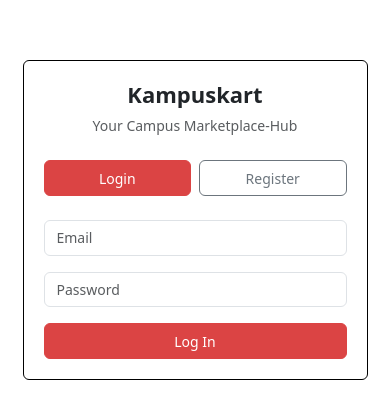
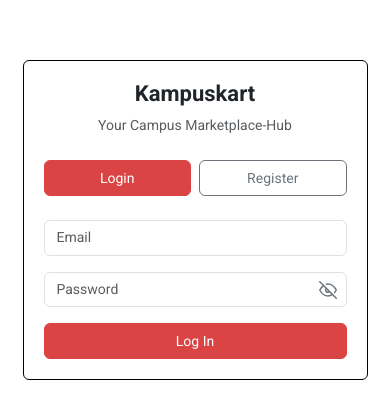
Before and after one commit to rnzel/k_kart, a React (Vite) app in the folder client/: page / in a window 390 px wide. Shown: the part 202-620 px from the top of the page. Built offline with nearby package versions, Linux system fonts and the light colour scheme; no server answers.

Commit message:
add icon to show password

```diff
--- a/client/index.html
+++ b/client/index.html
@@ -5,6 +5,9 @@
     <link rel="icon" type="image/svg+xml" href="/vite.svg" />
     <meta name="viewport" content="width=device-width, initial-scale=1.0" />
     <title>KampusKart</title>
+    <link rel="preconnect" href="https://fonts.googleapis.com">
+    <link rel="preconnect" href="https://fonts.gstatic.com" crossorigin>
+    <link href="https://fonts.googleapis.com/css2?family=Roboto:wght@100;300;400;500;700;900&display=swap" rel="stylesheet">
     <script src="https://cdn.jsdelivr.net/npm/bootstrap@5.3.0/dist/js/bootstrap.bundle.min.js"></script>
   </head>
   <body>
--- a/client/src/Auth.jsx
+++ b/client/src/Auth.jsx
@@ -2,6 +2,33 @@
 import { useNavigate } from "react-router-dom";
 import api from "./utils/api";
 import { validateRegistrationForm, validateLoginForm, sanitizeInput } from "./utils/validation";
+import { FiEye, FiEyeOff } from "react-icons/fi";
+
+// Reusable PasswordInput component with eye icon toggle
+const PasswordInput = ({ id, value, onChange, placeholder, show, onToggle, required }) => {
+    return (
+        <div className="password-input-wrapper">
+            <input
+                type={show ? "text" : "password"}
+                className="form-control password-input-with-icon"
+                id={id}
+                placeholder={placeholder}
+                value={value}
+                onChange={onChange}
+                required={required}
+            />
+            <button
+                type="button"
+                className="password-toggle-btn"
+                onClick={onToggle}
+                tabIndex="-1"
+                aria-label={show ? "Hide password" : "Show password"}
+            >
+                {show ? <FiEye size={18} /> : <FiEyeOff size={18} />}
+            </button>
+        </div>
+    );
+};
 
 function Auth() {
     // General states
@@ -12,6 +39,7 @@
     // Login form states
     const [loginEmail, setLoginEmail] = useState('');
     const [loginPassword, setLoginPassword] = useState('');
+    const [showLoginPassword, setShowLoginPassword] = useState(false);
     const [loginError, setLoginError] = useState('');
     const navigate = useNavigate();
 
@@ -20,7 +48,9 @@
     const [lastName, setLastName] = useState('');
     const [email, setEmail] = useState('');
     const [password, setPassword] = useState('');
+    const [showPassword, setShowPassword] = useState(false);
     const [confirmPassword, setConfirmPassword] = useState('');
+    const [showConfirmPassword, setShowConfirmPassword] = useState(false);
     const [studentIdPicture, setStudentIdPicture] = useState(null);
     const [successMessage, setSuccessMessage] = useState('');
     const [error, setError] = useState('');
@@ -216,7 +246,15 @@
                             <input type="email" className="form-control" id="loginEmail" placeholder="Email" value={loginEmail} onChange={(e) => setLoginEmail(e.target.value)} required/>
                         </div>
                         <div className="mb-3">
-                            <input type="password" className="form-control" id="loginPassword" placeholder="Password" value={loginPassword} onChange={(e) => setLoginPassword(e.target.value)} required/>
+                            <PasswordInput
+                                id="loginPassword"
+                                value={loginPassword}
+                                onChange={(e) => setLoginPassword(e.target.value)}
+                                placeholder="Password"
+                                show={showLoginPassword}
+                                onToggle={() => setShowLoginPassword(!showLoginPassword)}
+                                required
+                            />
                         </div>
                         {successMessage && <div className="alert alert-success py-2 mb-3 small">{successMessage}</div>}
                         {loginError && <div className="alert alert-danger py-2 mb-3 small">{loginError}</div>}
@@ -236,10 +274,26 @@
                             <input type="email" className="form-control" id="email" placeholder="Email" value={email} onChange={(e) => setEmail(e.target.value)} required/>
                         </div>
                         <div className="mb-3">
-                            <input type="password" className="form-control" id="password" placeholder="Password" value={password} onChange={handlePasswordChange} required/>
+                            <PasswordInput
+                                id="password"
+                                value={password}
+                                onChange={handlePasswordChange}
+                                placeholder="Password"
+                                show={showPassword}
+                                onToggle={() => setShowPassword(!showPassword)}
+                                required
+                            />
                         </div>
                         <div className="mb-3">
-                            <input type="password" className="form-control" id="confirmPassword" placeholder="Confirm Password" value={confirmPassword} onChange={handleConfirmPasswordChange} required/>
+                            <PasswordInput
+                                id="confirmPassword"
+                                value={confirmPassword}
+                                onChange={handleConfirmPasswordChange}
+                                placeholder="Confirm Password"
+                                show={showConfirmPassword}
+                                onToggle={() => setShowConfirmPassword(!showConfirmPassword)}
+                                required
+                            />
                         </div>
                         {passwordError && <div className="alert alert-danger py-2 mb-3 small">{passwordError}</div>}
                         {error && <div className="alert alert-danger py-2 mb-3 small">{error}</div>}
--- a/client/src/custom-bootstrap.css
+++ b/client/src/custom-bootstrap.css
@@ -1,3 +1,8 @@
+/* Roboto Font - Apply to all elements */
+* {
+  font-family: 'Roboto', -apple-system, BlinkMacSystemFont, 'Segoe UI', Roboto, 'Helvetica Neue', Arial, sans-serif !important;
+}
+
 .bg-primary {
   background-color: #db4444 !important;
 }
@@ -70,6 +75,12 @@
   background-color: #db4444 !important;
   color: #ffff !important;
 }
+
+input[type="password"]::-ms-reveal,
+input[type="password"]::-ms-clear {
+  display: none;
+}
+
 /* Buyer button active state */
 .btn-outline-secondary.active {
   border-color: #db4444 !important;
@@ -418,3 +429,50 @@
   background-color: #dc3545 !important;
   color: white !important;
 }
+
+/* Password Input with Eye Icon */
+.password-input-wrapper {
+  position: relative;
+  display: flex;
+  align-items: center;
+}
+
+.password-input-wrapper .password-input-with-icon {
+  padding-right: 40px !important;
+  border-top-right-radius: 0.375rem !important;
+  border-bottom-right-radius: 0.375rem !important;
+}
+
+.password-input-wrapper .password-toggle-btn {
+  position: absolute;
+  right: 8px;
+  background: none;
+  border: none;
+  padding: 4px;
+  cursor: pointer;
+  display: flex;
+  align-items: center;
+  justify-content: center;
+  color: #6c757d;
+  transition: color 0.2s ease;
+  z-index: 5;
+}
+
+.password-input-wrapper .password-toggle-btn:hover {
+  color: #495057;
+}
+
+.password-input-wrapper .password-toggle-btn:focus {
+  outline: none;
+}
+
+/* Ensure the icon doesn't overlap with text on small screens */
+@media (max-width: 576px) {
+  .password-input-wrapper .password-input-with-icon {
+    padding-right: 38px !important;
+  }
+
+  .password-input-wrapper .password-toggle-btn {
+    right: 6px;
+  }
+}
```
